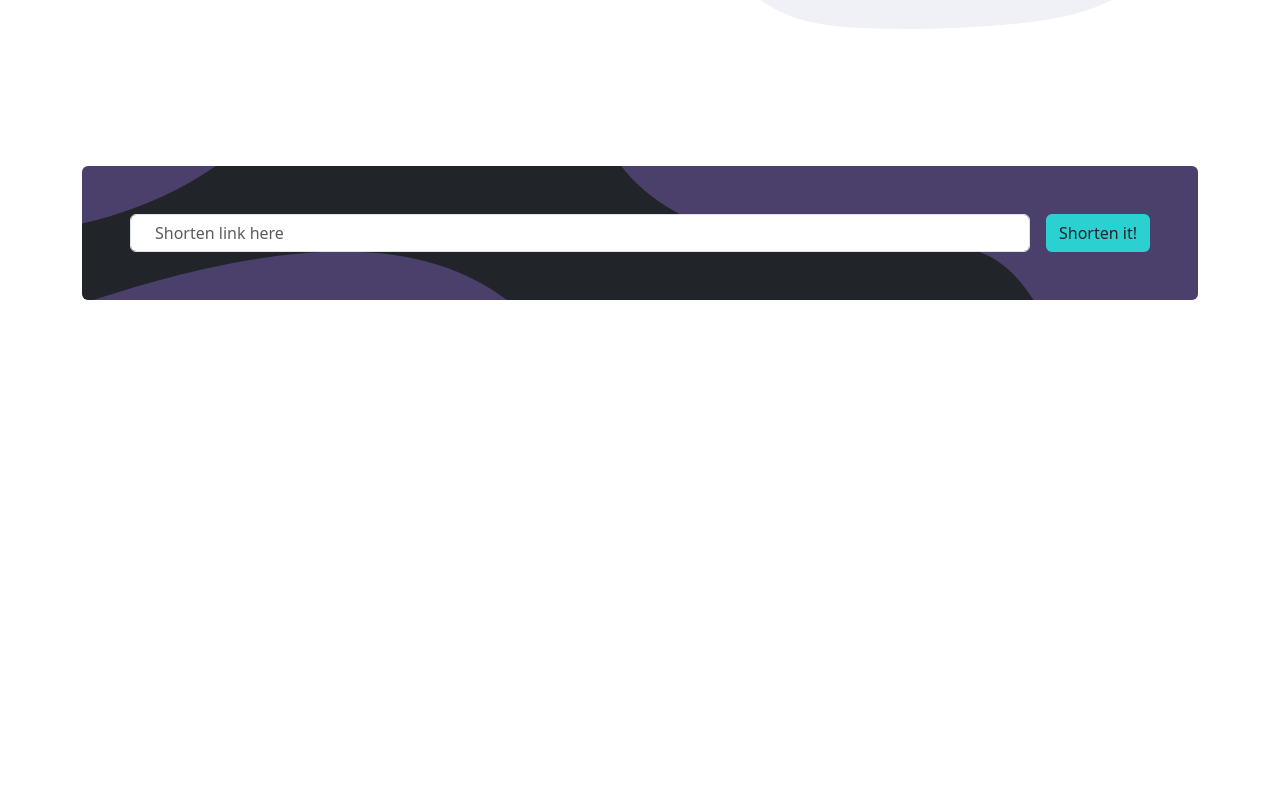
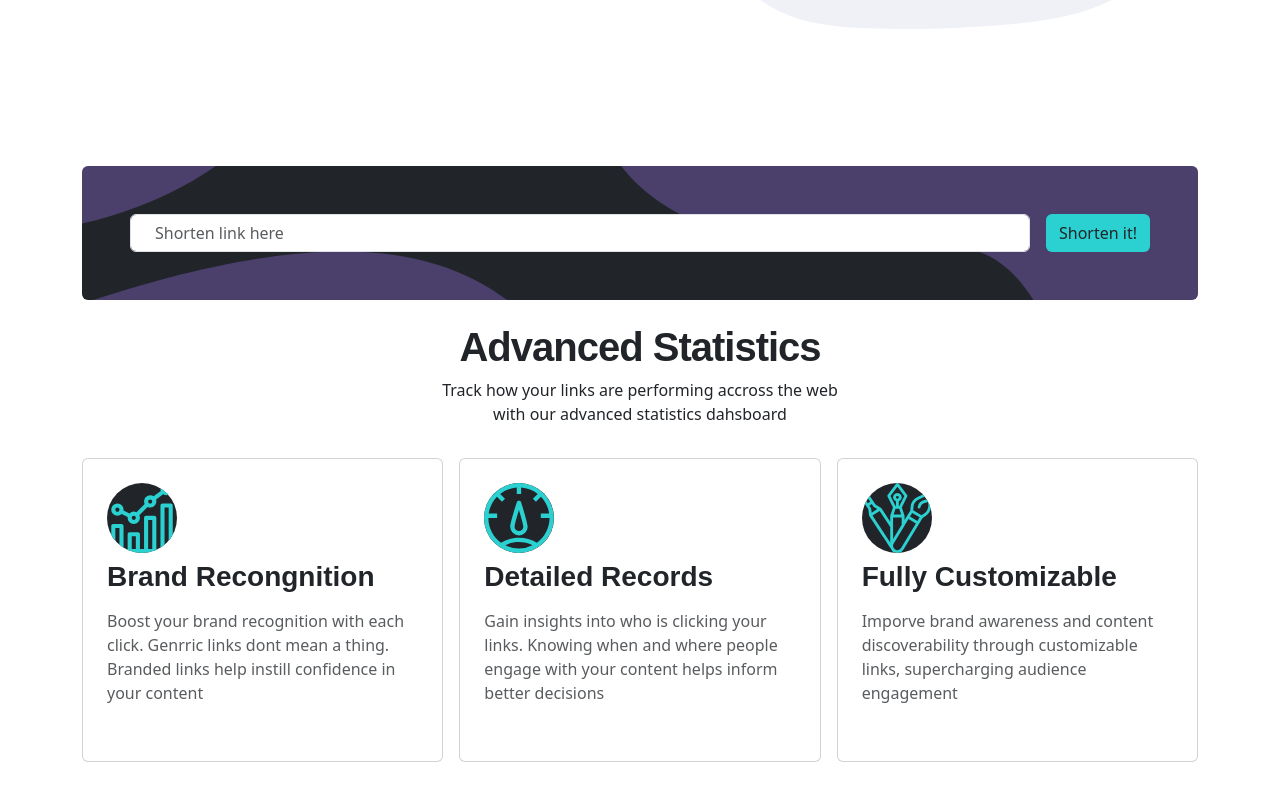
Before and after one commit to abdalsimam1-sketch/url-shortening-app, a React (Vite) app: page / in a window 1280 px wide. Shown: the part 536-1330 px from the top of the page. Before the commit the page ends 836 px from the top, so only its background shows below. Built offline with nearby package versions, Linux system fonts and the light colour scheme.

Commit message:
add : render descrription using mock data

```diff
--- a/src/pages/Home.jsx
+++ b/src/pages/Home.jsx
@@ -1,11 +1,12 @@
 import React, { useState } from "react";
 import logo from "../assets/images/logo.svg";
 import heroPic from "../assets/images/illustration-working.svg";
+import { mockData } from "../data/mockData";
 
 export const Home = () => {
   const [link, setLink] = useState("");
   return (
-    <main className="container">
+    <main className="container pb-5">
       <nav className="d-flex justify-content-between align-items-center mt-4">
         <div className="d-flex gap-5 align-items-center">
           <img src={logo} alt="logo" />
@@ -48,6 +49,32 @@ export const Home = () => {
           <button className="btn signup-button">Shorten it!</button>
         </form>
       </section>
+      <section className="description-section mt-4">
+        <div className="text-center">
+          <h2 className="text-2">Advanced Statistics</h2>
+          <p style={{ maxWidth: "25rem" }} className="mx-auto">
+            Track how your links are performing accross the web with our
+            advanced statistics dahsboard
+          </p>
+        </div>
+        <div className="row g-3">
+          {mockData.map((item, index) => (
+            <div key={index} className="col-12 col-md-8 mx-auto col-lg-4">
+              <div className="card position-relative p-4 h-100 mt-3">
+                <img
+                  src={item.img}
+                  alt={item.name + "logo"}
+                  width={70}
+                  style={{ borderRadius: "50%" }}
+                  className="bg-dark "
+                />
+                <h3 className="text-3">{item.name}</h3>
+                <p className="text-muted">{item.text}</p>
+              </div>
+            </div>
+          ))}
+        </div>
+      </section>
     </main>
   );
 };
```
